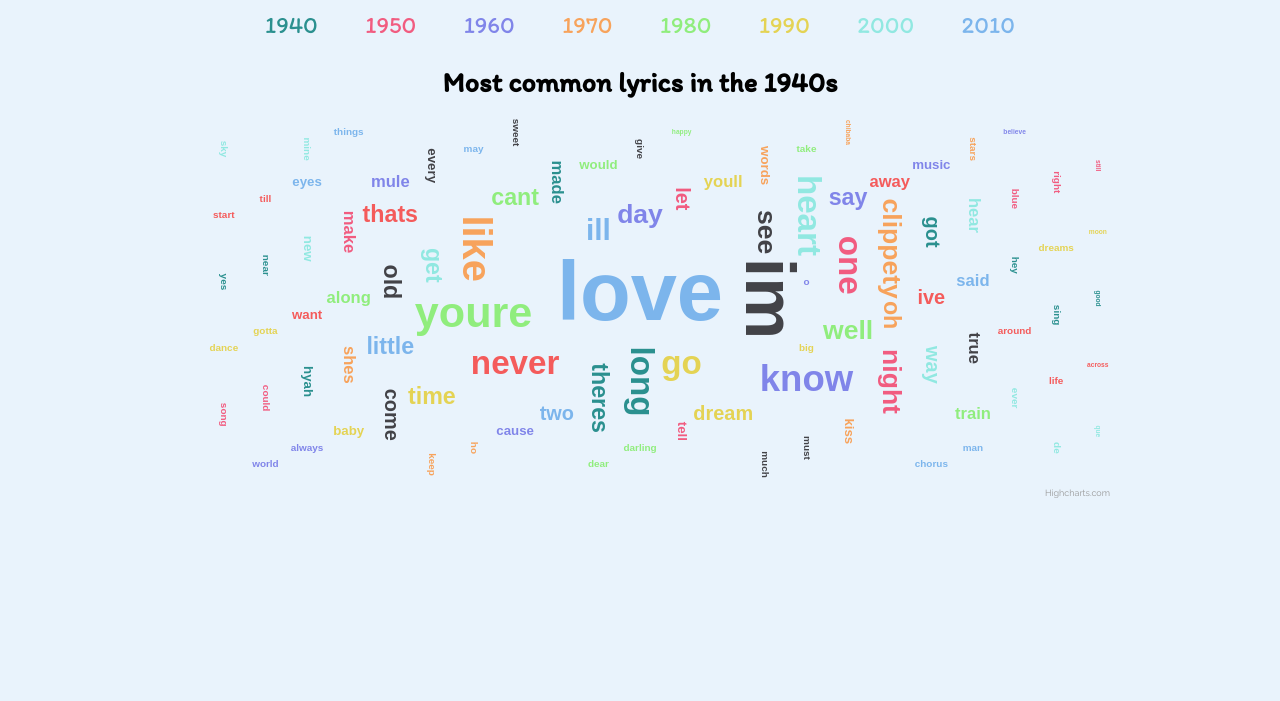
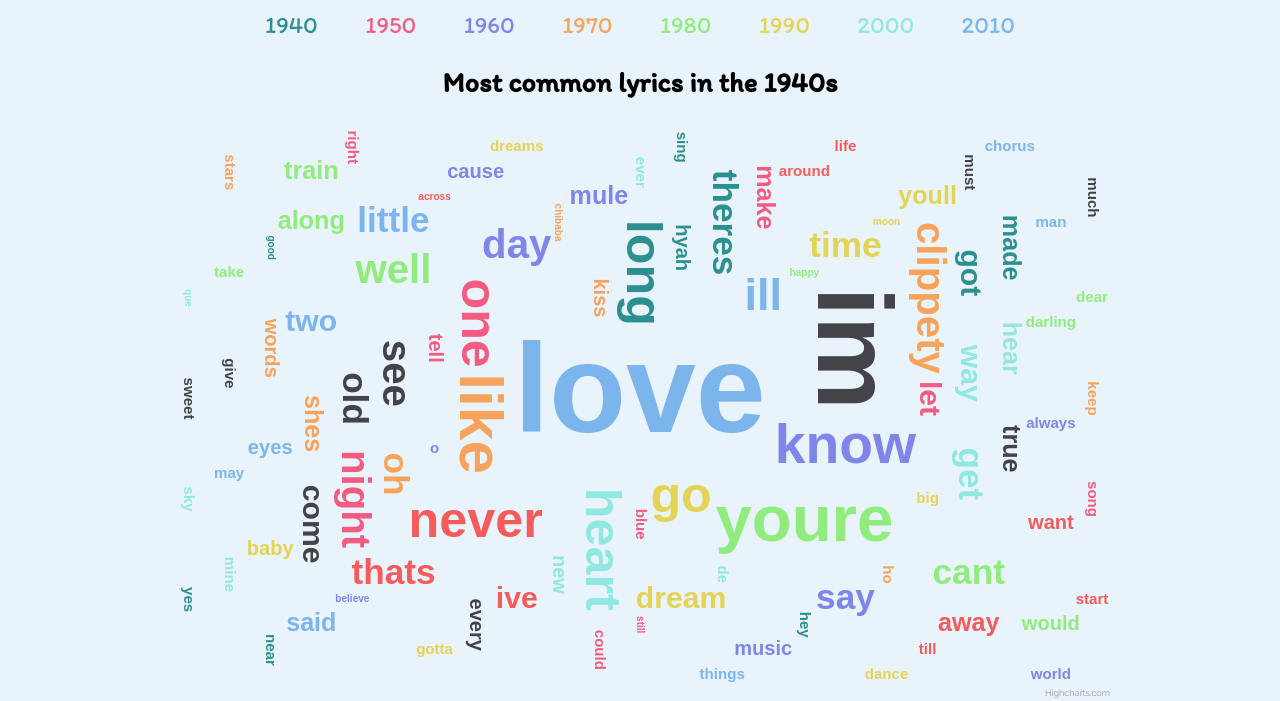
Before and after one commit to alexinachong/lyrical-evolution, a website built with webpack: page frontend/index.html in a window 1280 px wide. Shown: the part 169-870 px from the top of the page. Before the commit the page ends 800 px from the top, so only its background shows below. Built offline with nearby package versions, Linux system fonts and the light colour scheme.

Commit message:
Resize chart

```diff
--- a/frontend/index.html
+++ b/frontend/index.html
@@ -6,7 +6,6 @@
 
     <link href="https://fonts.googleapis.com/css?family=Raleway:300,400,500,700" rel="stylesheet">
     <link href="https://fonts.googleapis.com/css?family=Itim|Rock+Salt" rel="stylesheet">
-    <link rel="stylesheet" href="https://cdn.rawgit.com/konpa/devicon/df6431e323547add1b4cf45992913f15286456d3/devicon.min.css">
 
 
     <link rel="stylesheet" href="./css/reset.css">
@@ -47,7 +46,7 @@
 
     <p id="decade-name"></p>
 
-    <div id="wordcloud" style="width:75%; height:400px;"></div>
+    <div id="wordcloud" style="width:75%; height:600px;"></div>
 
     <!-- <script type="text/javascript" src="./javascripts/highcharts.js"></script>
     <script type="text/javascript" src="./javascripts/index.js"></script> -->
```
